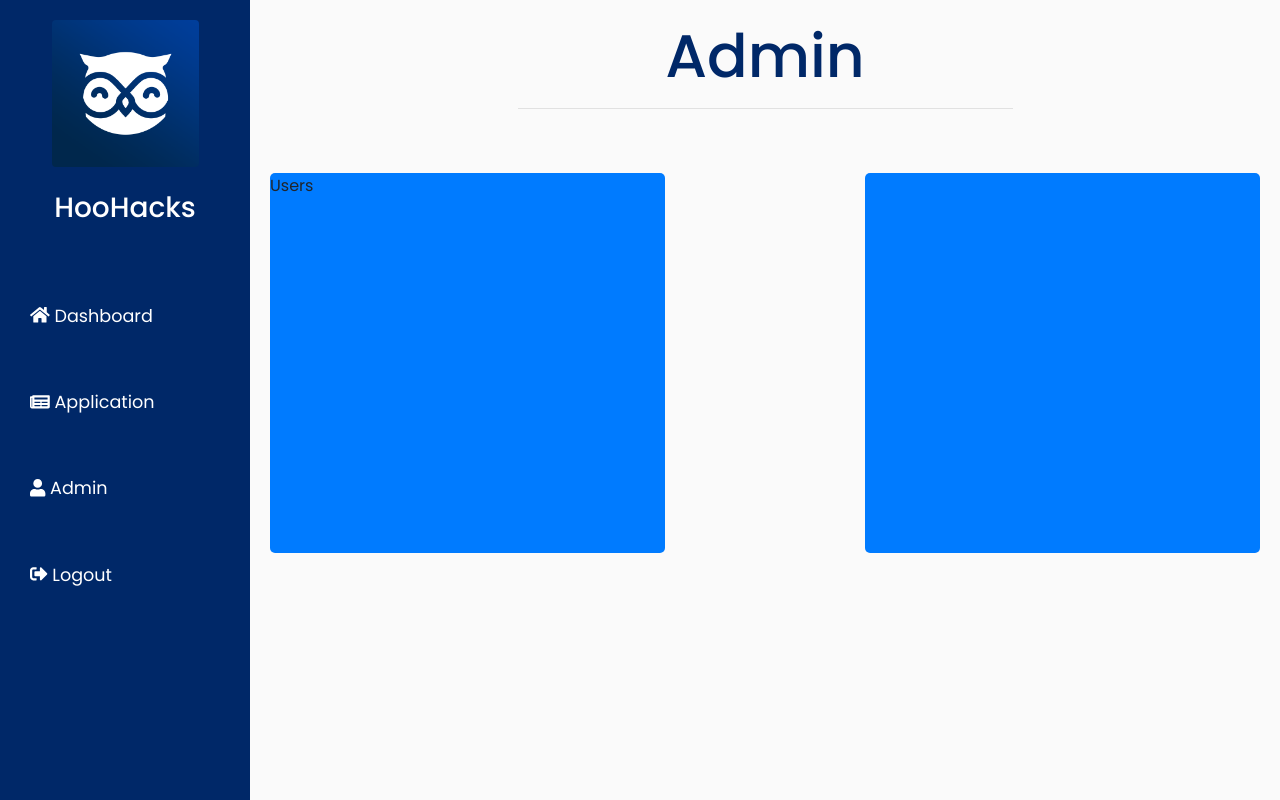
After one commit to rithik/HackX, a Flask app: template templates/admin.html in a window 1280 px wide. The commit adds this page. Run offline with Flask 2, Linux system fonts and the light colour scheme; the template is opened without the code that fills it, so the values that code supplies are empty; some libraries are stand-ins or nearby versions.

Commit message:
Start working on admin pages

```diff
--- a/app.py
+++ b/app.py
@@ -196,5 +196,16 @@ def application():
             highlight="application",
             msg="Your application has been submitted!")
 
+@app.route('/admin', methods=["GET", "POST"])
+def admin_main():
+    u = get_user(request)
+    if not u:
+        return redirect("/logout")
+    return render_template("admin.html")
+
+@app.context_processor
+def event_name():
+    return dict(event_name=settings.EVENT_NAME)
+
 if __name__ == '__main__':
     app.run()
--- /dev/null
+++ b/templates/admin.html
@@ -0,0 +1,29 @@
+{% extends "base.html" %}
+
+{% block title %}Admin{% endblock %}
+
+{% block content %}
+    <h2 class="main-title"> <center>Admin</center> </h2>
+    <hr style="width:50%">
+
+    <br/>
+    <br/>
+
+    <div class="row" style="height:50%;">
+      <div class="col-lg-5">
+          <div class="bg-primary" style="width:100%;height:100%;border-radius:5px;vertical-align:middle;">
+                  <a href="#" style="vertical-align:middle;">Users</a>
+          </div>
+      </div>
+      <div class="col-lg-2"></div>
+      <div class="col-lg-5">
+          <div class="bg-primary" style="width:100%;height:100%;border-radius:5px;">
+
+          </div>
+      </div>
+    </div>
+
+
+
+
+{% endblock %}
--- a/templates/application.html
+++ b/templates/application.html
@@ -1,6 +1,6 @@
 {% extends "base.html" %}
 
-{% block title %}HooHacks - Application{% endblock %}
+{% block title %}Application{% endblock %}
 
 {% block content %}
     <h2 class="main-title"> <center>Application</center> </h2>
--- a/templates/base.html
+++ b/templates/base.html
@@ -6,7 +6,7 @@
     <meta name="viewport" content="width=device-width, initial-scale=1.0">
     <meta http-equiv="X-UA-Compatible" content="IE=edge">
 
-    <title>{% block title %} {% endblock %}</title>
+    <title>{{ event_name }} - {% block title %}{% endblock %}</title>
 
     <!-- Bootstrap CSS CDN -->
     <link rel="stylesheet" href="https://stackpath.bootstrapcdn.com/bootstrap/4.1.0/css/bootstrap.min.css" integrity="sha384-9gVQ4dYFwwWSjIDZnLEWnxCjeSWFphJiwGPXr1jddIhOegiu1FwO5qRGvFXOdJZ4" crossorigin="anonymous">
@@ -31,12 +31,8 @@
             <div class="sidebar-header">
                 <img src="{{ url_for('static', filename='img/main.png') }}" class="header-img" />
                 <br/>
-                <h3><center>HooHacks</center></h3>
+                <h3><center>{{ event_name }}</center></h3>
             </div>
-
-            <script>
-                console.log('{{highlight}}');
-            </script>
 
             <ul class="list-unstyled components">
                 <li {% if highlight=="dashboard" %} class="active" {% endif %}>
@@ -49,6 +45,12 @@
                     <a href="/application">
                         <i class="fas fa-newspaper"></i>
                         Application
+                    </a>
+                </li>
+                <li {% if highlight=="admin" %} class="active" {% endif %}>
+                    <a href="/admin">
+                        <i class="fas fa-user"></i>
+                        Admin
                     </a>
                 </li>
                 <li>
--- a/templates/dashboard.html
+++ b/templates/dashboard.html
@@ -1,6 +1,6 @@
 {% extends "base.html" %}
 
-{% block title %}HooHacks - Dashboard{% endblock %}
+{% block title %}Dashboard{% endblock %}
 
 {% block content %}
 
```
